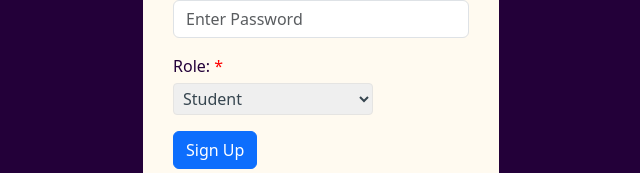
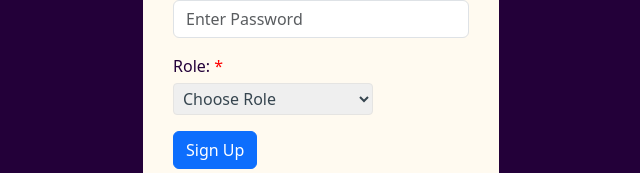
Before and after one commit to praiseGit34/Social-Impact-Project, a React (Vite) app in the folder frontend/: page /register in a window 1280 px wide. Shown: the part 410-583 px from the top of the page, without its empty margins (319-959 px from the left). Built offline with nearby package versions, Linux system fonts and the light colour scheme.

Commit message:
Edit Register

```diff
--- a/frontend/helpers.js
+++ b/frontend/helpers.js
@@ -1,6 +1,3 @@
-import React, { useEffect } from 'react';
-import { useNavigate } from 'react-router-dom';
-
 export const storeUser = data => {
   localStorage.setItem(
     'user',
--- a/frontend/src/Components/Registration/Register.jsx
+++ b/frontend/src/Components/Registration/Register.jsx
@@ -29,6 +29,7 @@ const Registration = () => {
         }
       }
     } catch (error) {
+      console.log(error);
       toast.error(error.message, {
         hideProgressBar: true,
       });
@@ -41,6 +42,12 @@ const Registration = () => {
     setUser(currentUser => ({
       ...currentUser,
       [name]: value,
+    }));
+  };
+  const handleRoleChange = event => {
+    setUser(currentUser => ({
+      ...currentUser,
+      role: event.target.value,
     }));
   };
 
@@ -90,13 +97,10 @@ const Registration = () => {
           <FormGroup>
             <label>
               <span className="required-field">Role:</span>
-              <select name="role" onChange={handleUserChange}>
-                <option name="student" value="student">
-                  Student
-                </option>
-                <option name="teacher" value="teacher">
-                  Teacher
-                </option>
+              <select value={user.role} onChange={handleRoleChange}>
+                <option value="">Choose Role</option>
+                <option value="student">Student</option>
+                <option value="teacher">Teacher</option>
               </select>
             </label>
           </FormGroup>
```
